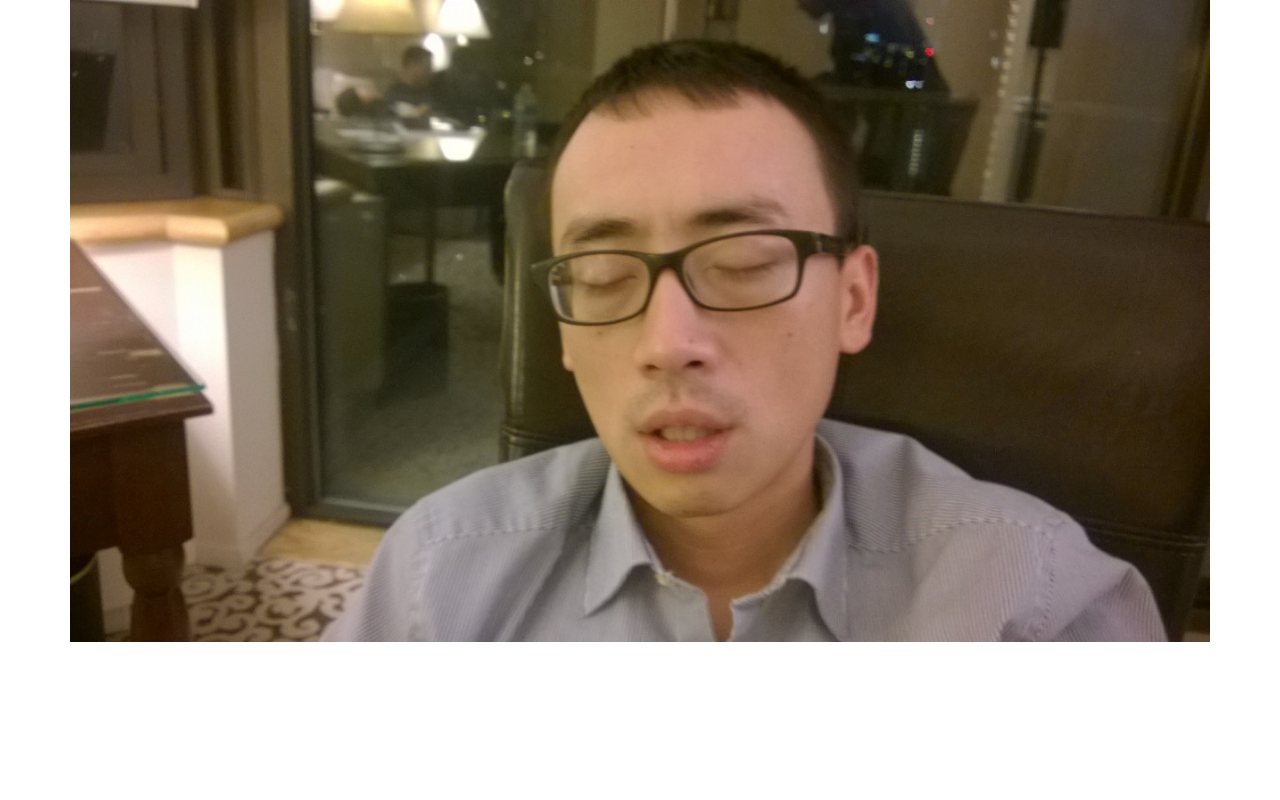
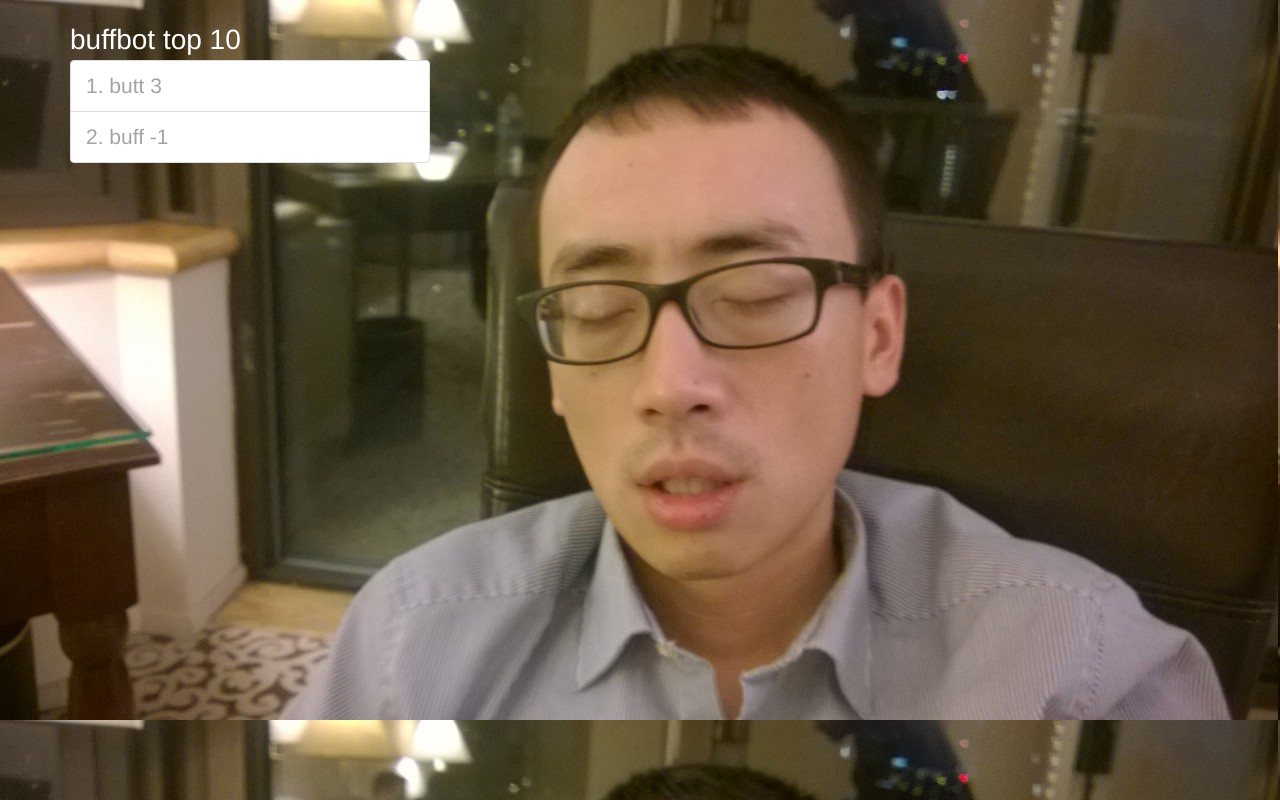
Before and after one commit to chokshaa/chokshaa.github.io, a plain HTML site: page index.html in a window 1280 px wide. Drawn offline with nearby package versions, Linux system fonts and the light colour scheme.

Commit message:
top 10 placement
test placement

```diff
--- a/css/style.css
+++ b/css/style.css
@@ -1,3 +1,23 @@
+html {
+	-webkit-font-smoothing: antialiased;
+}
+
 body {
-	font-family: “Helvetica Neue”, Helvetica, Arial, sans-serif;
+	background-image: url("../img/WP_20150307_03_56_17_Pro.jpg");
+	margin-top: 20px;
+	background-color: white;
+	font-family: "HelveticaNeue-Light", "Helvetica Neue Light", "Helvetica Neue", Helvetica, Arial, "Lucida Grande", sans-serif;
+	font-weight: 300;
 }
+
+.top10 {
+	color: white;
+	font-size: 2em;
+	font-weight: 100;
+}
+
+.listItem {
+	color: #A4A4A4;
+	font-size: 1.5em;
+	font-weight: 100;
+}
--- a/index.html
+++ b/index.html
@@ -9,6 +9,7 @@
     <title>Buff's Butt</title>
 
     <link href="bootstrap-3.3.5-dist/css/bootstrap.min.css" rel="stylesheet">
+    <link href="css/style.css" rel="stylesheet">
 
     <!-- HTML5 shim and Respond.js for IE8 support of HTML5 elements and media queries -->
     <!-- WARNING: Respond.js doesn't work if you view the page via file:// -->
@@ -21,7 +22,17 @@
   <body>
 
     <div class="container">
-      <img width="100%" src="img/WP_20150307_03_56_17_Pro.jpg"
+      <div class="row">
+        <div class="col-xs-12 col-md-4">
+            <div class="top10">buffbot top 10</div>
+            <ul class="list-group">
+              <li class="list-group-item listItem">1. butt 3</li>
+              <li class="list-group-item listItem">2. buff -1</li>
+            </ul>
+        </div>
+        <div class="col-xs-12 col-md-8">
+        </div>
+      </div>
     </div>
 
     <!-- jQuery (necessary for Bootstrap's JavaScript plugins) -->
```
